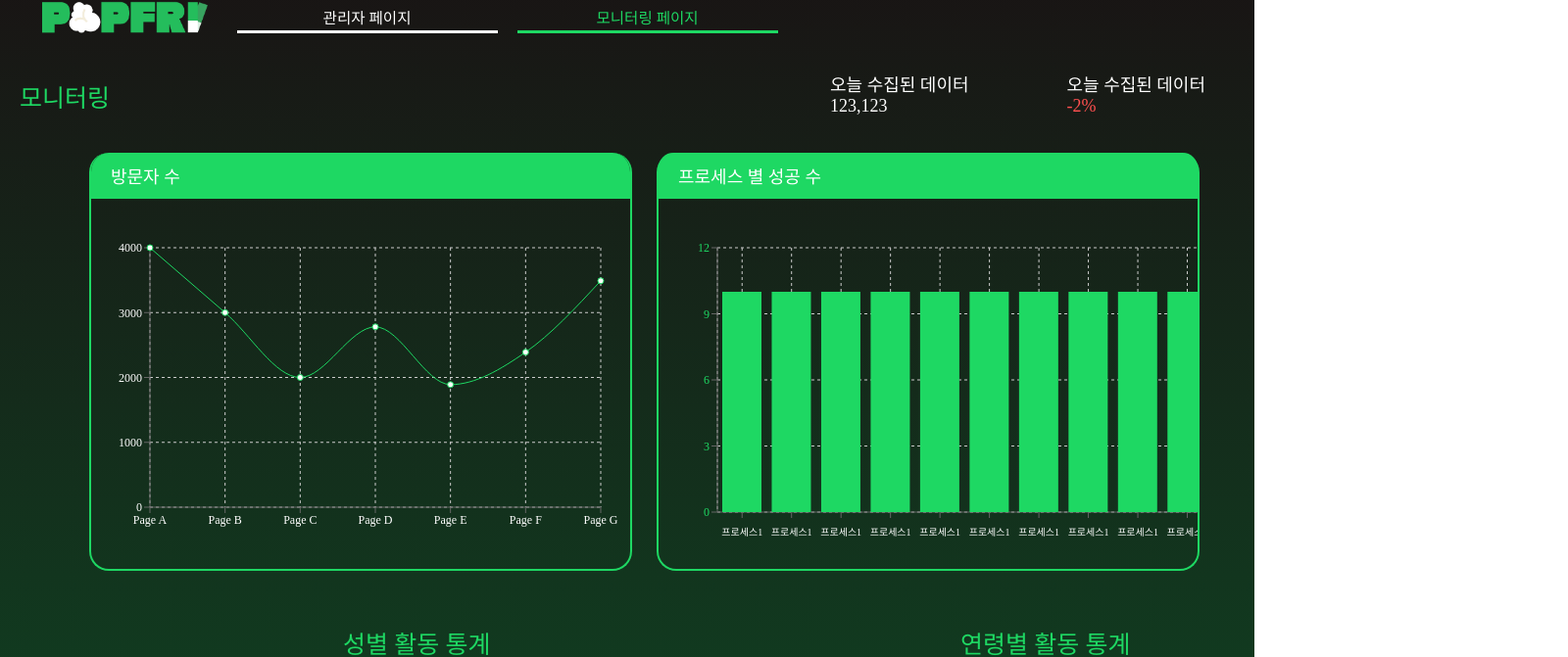
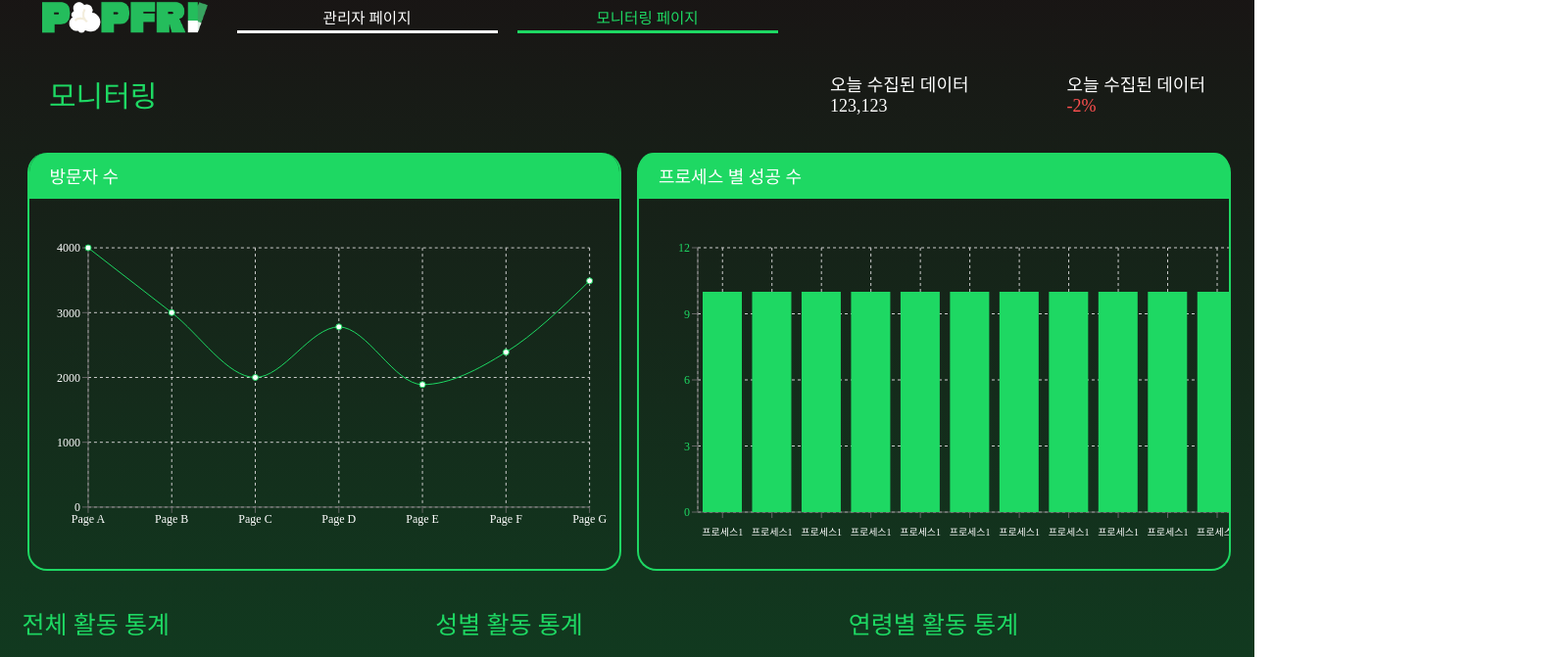
Before and after one commit to PopFri/Analysis_FrontEnd, a React (Vite) app: page /monitoring in a window 1280 px wide. Shown: the part 28-699 px from the top of the page at 98% size, 1600 px wide, since content can reach past the window. Built offline with nearby package versions, Linux system fonts and the light colour scheme; no server answers; a web font is replaced by a local one.

Commit message:
[FEAT] #20 통계 컴포넌트 사이즈, 배치 변경

```diff
--- a/src/pages/MonitoringPage.jsx
+++ b/src/pages/MonitoringPage.jsx
@@ -54,7 +54,7 @@ export default function MonitoringPage() {
             <Header location={"monitoring"}/>
             <div className='monitoring-container'>
                 <div className='monitoring-header'>
-                    <p className='activity-graph-title'>모니터링</p>
+                    <p className='monitoring-header-title'>모니터링</p>
                     <div className='monitoring-overview'>
                         <div className='overview-today-data'>
                             <p className='overview-title-text'>오늘 수집된 데이터</p>
@@ -79,7 +79,7 @@ export default function MonitoringPage() {
                         <p className='statistics-title'>성별 활동 통계</p>
                         <StatisticsGender />
                     </div>
-                    <div className='activity-statistics' style={{marginRight : '70px' }}>
+                    <div className='activity-statistics'>
                         <p className='statistics-title'>연령별 활동 통계</p>
                         <StatisticsAge />
                     </div>
--- a/src/styles/monitoring/DataGraph.css
+++ b/src/styles/monitoring/DataGraph.css
@@ -1,15 +1,14 @@
 .datagraph-container {
+    width: 47%;
     margin: 10px;
-    margin-bottom: 30px;
 }
 
 .datagraph-list {
-    width: 550px;
+    width: 100%;
     height: 425px;
     border: 2px solid #1ED863;
     border-radius: 20px;
     border-top: none;
-    margin-right: 5px;
     overflow: auto;
     .datagraph-title {
         display: flex;
--- a/src/styles/monitoring/Monitoring.css
+++ b/src/styles/monitoring/Monitoring.css
@@ -22,6 +22,7 @@
         font-family: "Freesentation-9Black";
         font-size: 30px;
         color: #1ED863;
+        margin-left: 50px;
     }
     .monitoring-overview {
         display: flex;
@@ -55,8 +56,8 @@
 .activity-graph {
     display: flex;
     flex-direction: row;
-    margin-left: 50px;
-    margin-right: 10px;
+    justify-content: center;
+    align-items: center;
 }
 
 .activity-graph-title {
@@ -77,16 +78,18 @@
 
 .statistics-row {
     display: flex;
-    flex-direction: row;
-    gap: 40px; /* 두 박스 사이 간격 */
+    flex-direction: space-between;
+    justify-content: center;
+    align-items: center;
+    gap: 30px;
+    width: 100%;
 }
 
 .activity-statistics{
     display: flex;
     flex-direction: column;
-
     gap: 10px;
-    margin-left: 40px;
+    width: 30.6%;
 }
 
 .monitoring-container::-webkit-scrollbar {
--- a/src/styles/monitoring/MovieGraph.css
+++ b/src/styles/monitoring/MovieGraph.css
@@ -13,7 +13,7 @@
 }
 
 .movie-graph-container {
-    width: 550px;
+    width: 100%;
     height: 600px;
     background-color: #1C1E1C;
     border-radius: 10px;
--- a/src/styles/monitoring/ProcessGraph.css
+++ b/src/styles/monitoring/ProcessGraph.css
@@ -1,14 +1,14 @@
 .process-graph-container {
+    width: 47%;
     margin: 10px;
 }
 
 .process-graph-wrapper {
-    width: 550px;
+    width: 100%;
     height: 425px;
     border: 2px solid #1ED863;
     border-radius: 20px;
     border-top: none;
-    margin-right: 5px;
     .process-graph-title {
         display: flex;
         align-items: center;
--- a/src/styles/monitoring/Statistics.css
+++ b/src/styles/monitoring/Statistics.css
@@ -1,3 +1,14 @@
+.statistics-container {
+    width: 100%;
+}
+
+.statistics-graph {
+    width: 100%;
+    .statistics-graph-container {
+        width: 100%;
+    }
+}
+
 .statistics-button-container {
     display: flex;
     justify-content: center;
```
